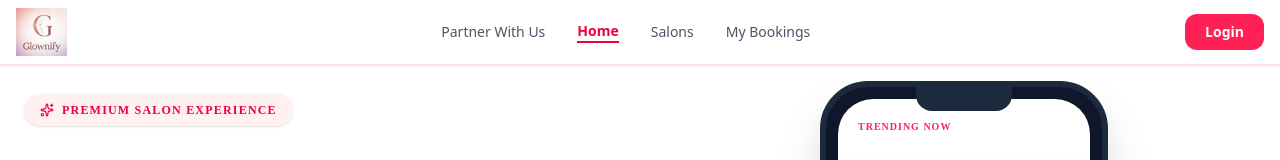
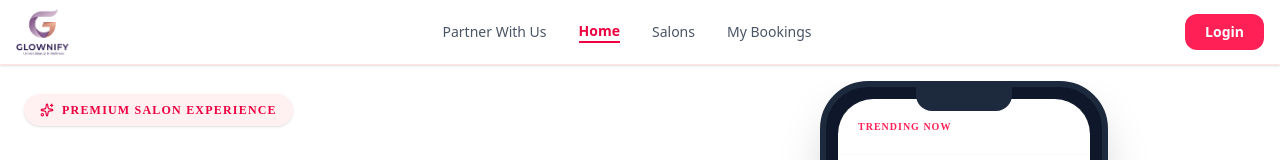
Before and after one commit to Glownify/Glownify-web, a React (Vite) app: page / in a window 1280 px wide. Shown: the top 160 px of the page. Built offline with nearby package versions, Linux system fonts and the light colour scheme; no server answers.

Commit message:
Refactor code structure for improved readability and maintainability

```diff
--- a/src/components/User/Footer.jsx
+++ b/src/components/User/Footer.jsx
@@ -9,7 +9,7 @@ const Footer = () => {
 
         {/* Branding Section */}
         <div className='space-y-3'>
-          <img className="w-16 h-16 rounded-full object-contain" src="/logo.jpeg" alt="Logo" />
+          <img className="w-16 h-16 object-contain" src="/GlownifyLogoPng.png" alt="Logo" />
           <p className='text-sm leading-relaxed'>
             Book your next beauty appointment with the best salons in your area.
           </p>
--- a/src/components/User/Navbar.jsx
+++ b/src/components/User/Navbar.jsx
@@ -45,7 +45,7 @@ const Navbar = () => {
           <div className="rounded-lg transition-transform group-hover:rotate-12">
 
           <img
-            src="/logo.jpeg"
+            src="/GlownifyLogoPng.png"
             alt="Logo"
             className="h-12 object-contain"
           />
```
Also changed, not shown: public/GlownifyLogoPng.png (added).
